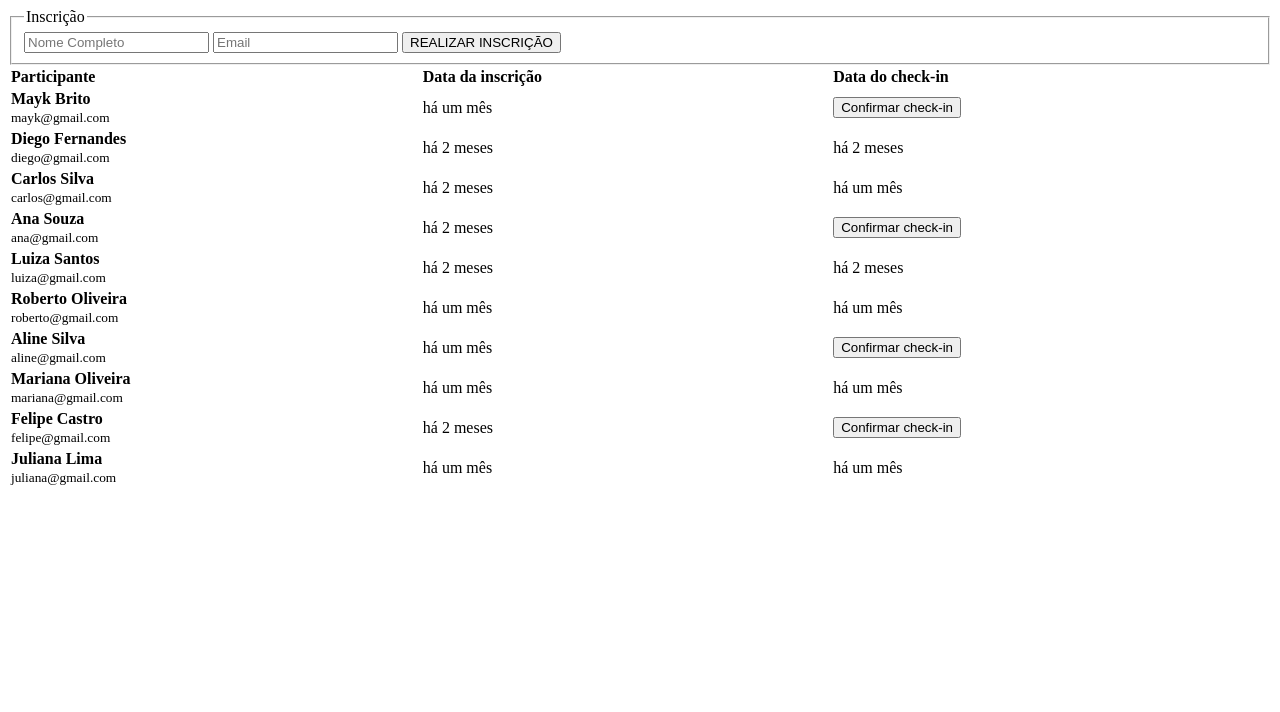
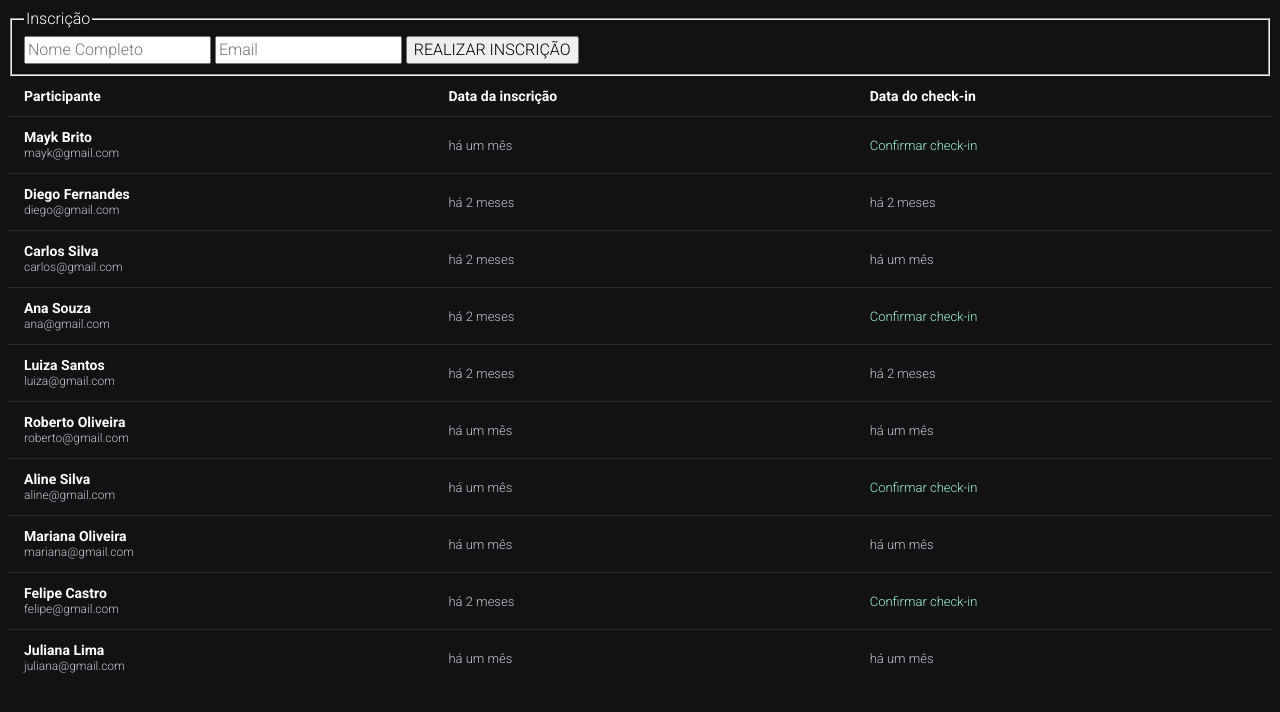
Before and after one commit to dor-95/HTML-CSS-JS, a plain HTML site: page index.html in a window 1280 px wide. Drawn offline with nearby package versions, Linux system fonts and the light colour scheme.

Commit message:
Adicionando CSS

```diff
--- a/index.html
+++ b/index.html
@@ -3,6 +3,10 @@
 <head>
     <meta charset="UTF-8">
     <meta name="viewport" content="width=device-width, initial-scale=1.0">
+    <link rel="preconnect" href="https://fonts.googleapis.com">
+    <link rel="preconnect" href="https://fonts.gstatic.com" crossorigin>
+    <link href="https://fonts.googleapis.com/css2?family=Roboto:ital,wght@0,100;0,300;0,400;0,500;0,700;0,900;1,100;1,300;1,400;1,500;1,700;1,900&display=swap" rel="stylesheet">
+    <link rel="stylesheet" href="style.css">
     <title>Document</title>
 </head>
 <body>
--- /dev/null
+++ b/style.css
@@ -0,0 +1,51 @@
+body, table, input, button {
+    font: 300 16px/140% 'Roboto', sans-serif;
+}
+
+body {
+    background-color: #121214;
+    color: #ffffff;
+}
+
+table {
+    border-collapse: collapse;
+}
+
+table thead {
+    font-size: 14px;
+    line-height: 16px;
+}
+
+thead th,
+tbody td {
+    padding: 12px 16px;
+}
+
+tbody td {
+    border-top: 1px solid #ffffff1a;
+    font-size: 13px;
+    line-height: 15px;
+    color: #c4c4cc;
+}
+
+tbody td strong {
+    color: white;
+    font-size: 14px;
+    line-height: 16px;
+    font-weight: 600;
+}
+
+tbody td small {
+    font-size: 12px;
+    line-height: 16px;
+}
+
+tbody td button {
+    all: unset;
+    color: #9FF9CC;
+}
+
+tbody td button:hover {
+    text-decoration: underline;
+    cursor: pointer;
+}
```
